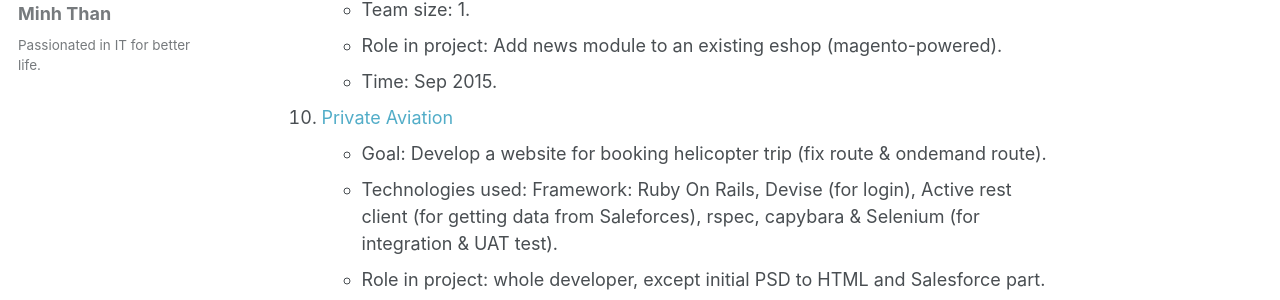
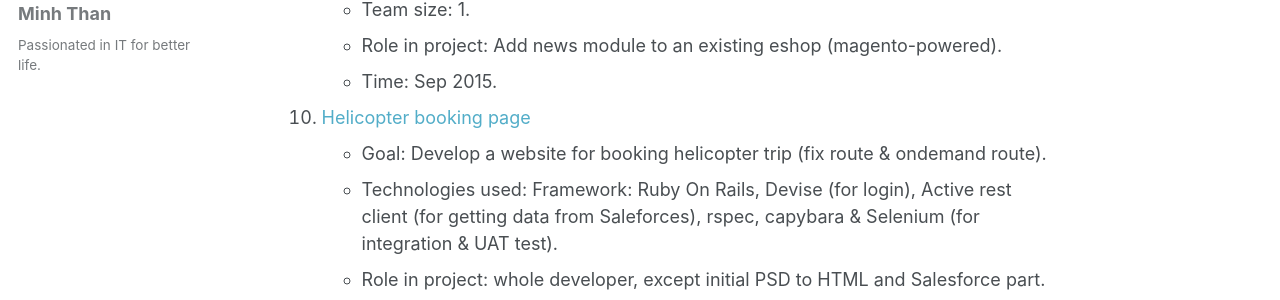
Before and after one commit to thanqminh/thanqminh.github.io, a Jekyll site: the page built from portfolio.md, in a window 1280 px wide and 900 px high, scrolled down 2171 px. Shown: the part 153-453 px from the top of the window. Built offline with Jekyll 4.4.1, drawn with Linux system fonts in a browser that asks for light colours.

Commit message:
Update portfolio.md

```diff
--- a/portfolio.md
+++ b/portfolio.md
@@ -59,7 +59,7 @@ many other backend REST services.
 * Team size: 1.
 * Role in project: Add news module to an existing eshop (magento-powered).
 * Time: Sep 2015.
-9. [Private Aviation](https://openwt.com/en/cases/private-aviation){:target="_blank"}
+9. [Helicopter booking page](https://openwt.com/en/cases/building-fully-integrated-sales-process-switzerlands-leading-private-jet-broker){:target="_blank"}
 * Goal: Develop a website for booking helicopter trip (fix route & ondemand route).
 * Technologies used: Framework: Ruby On Rails, Devise (for login), Active rest client (for getting data from Saleforces), rspec, capybara & Selenium (for integration & UAT test).
 * Role in project: whole developer, except initial PSD to HTML and Salesforce part.
```
